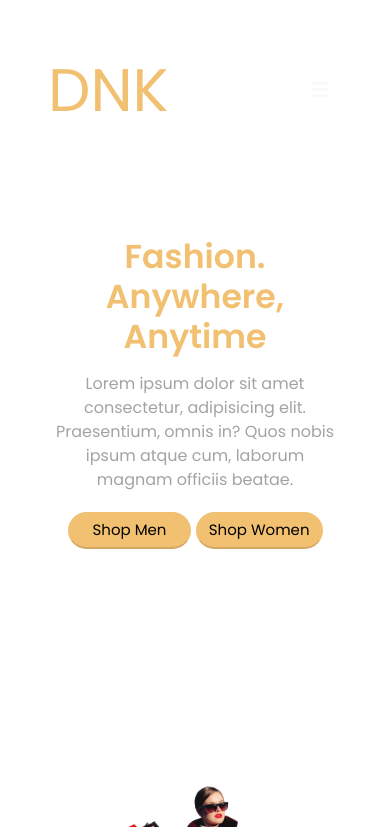
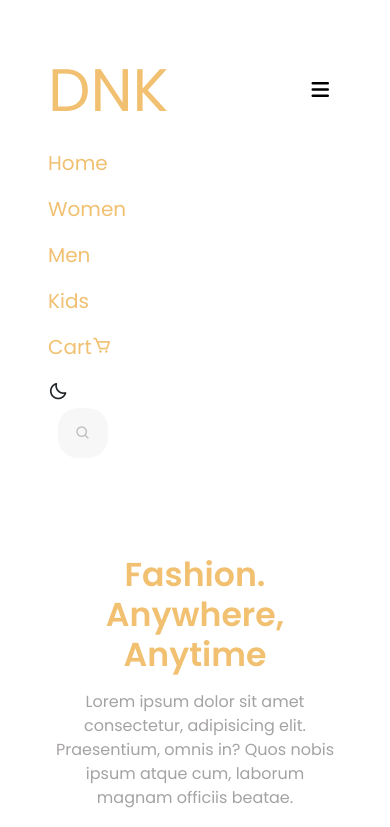
Before and after one commit to whoadnan/Online-Shop, a plain HTML site: page index.html in a window 390 px wide. Both pictures are taken after a click on the button "Toggle navigation". Shown: the top 827 px of the page. Drawn offline with nearby package versions, Linux system fonts and the light colour scheme.

Commit message:
FIxed Navbar toggler

```diff
--- a/CSS/style.css
+++ b/CSS/style.css
@@ -92,7 +92,7 @@ header a:hover {
     display: flex;
 }
 
-#navbar-nav {
+#navbarSupportedContent {
     position: relative;
     animation-name: navbar;
     animation-duration: 3s;
--- a/index.html
+++ b/index.html
@@ -5,8 +5,8 @@
     <meta charset="UTF-8">
     <meta http-equiv="X-UA-Compatible" content="IE=edge">
     <meta name="viewport" content="width=device-width, initial-scale=1.0">
-    <script src="https://ajax.googleapis.com/ajax/libs/jquery/3.6.1/jquery.min.js"></script>
-    <script src="https://cdn.jsdelivr.net/npm/popper.js@1.16.1/dist/umd/popper.min.js"></script>
+
+    <!-- CSS CDN -->
     <link rel="stylesheet" href="https://cdn.jsdelivr.net/npm/bootstrap@4.6.2/dist/css/bootstrap.min.css">
 
     <!-- BOX ICONS -->
@@ -30,9 +30,9 @@
                         <button class="navbar-toggler" type="button" data-bs-toggle="collapse"
                             data-bs-target="#navbarSupportedContent" aria-controls="navbar-nav" aria-expanded="false"
                             aria-label="Toggle navigation">
-                            <i class="fa-solid fa-bars text-light"></i>
+                            <i class="fa-solid fa-bars"></i>
                         </button>
-                        <div class="collapse navbar-collapse" id="navbar-nav">
+                        <div class="collapse navbar-collapse" id="navbarSupportedContent">
                             <div class="mr-auto"></div>
                             <ul class="navbar-nav me-auto mb-2 mb-lg-0">
                                 <li class="nav-item">
@@ -295,7 +295,16 @@
             </div>
         </div>
     </footer>
+
+    <!-- JS -->
     <script src="JS/script.js" type="module"></script>
+
+    <!-- JS CDN -->
+    <script src="https://ajax.googleapis.com/ajax/libs/jquery/3.6.1/jquery.min.js"></script>
+    <script src="https://cdn.jsdelivr.net/npm/popper.js@1.16.1/dist/umd/popper.min.js"></script>
+    <script src="https://cdn.jsdelivr.net/npm/bootstrap@5.1.0/dist/js/bootstrap.bundle.min.js"
+        integrity="sha384-U1DAWAznBHeqEIlVSCgzq+c9gqGAJn5c/t99JyeKa9xxaYpSvHU5awsuZVVFIhvj"
+        crossorigin="anonymous"></script>
 </body>
 
 </html>
```
